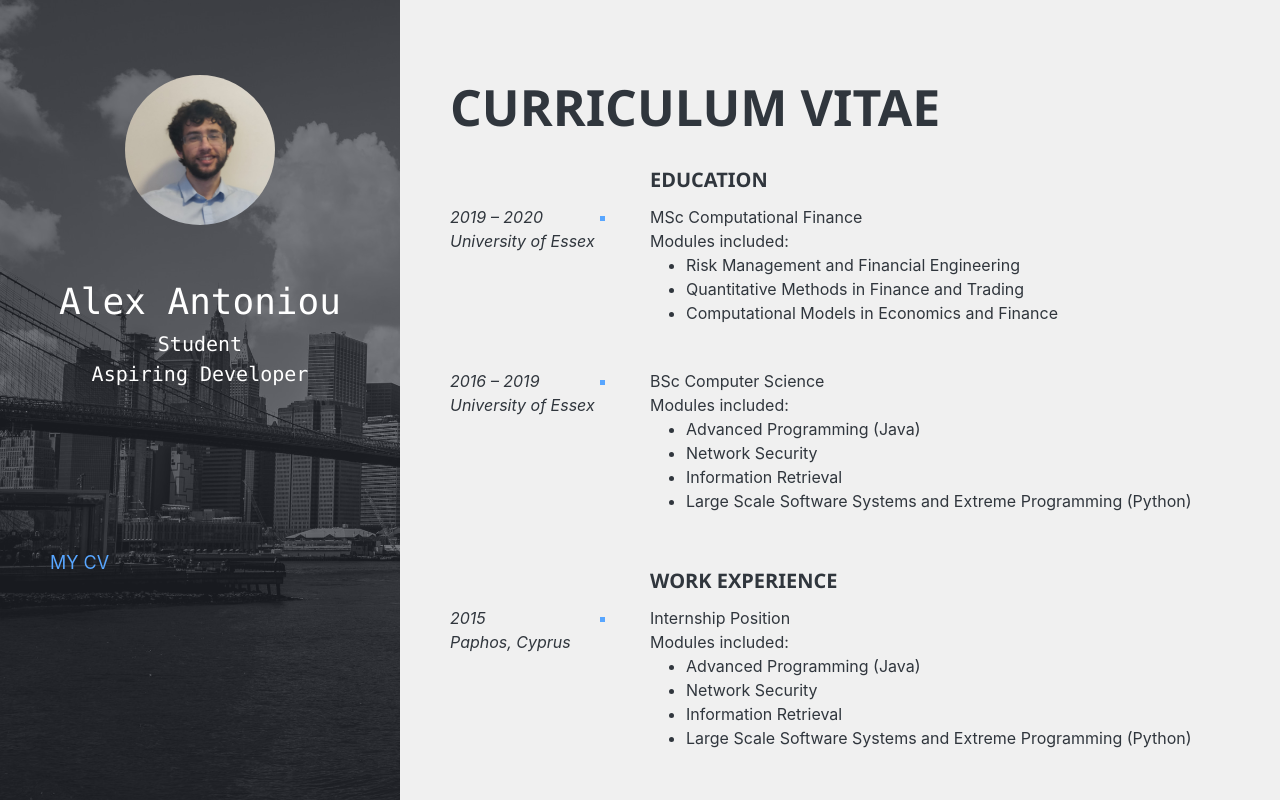
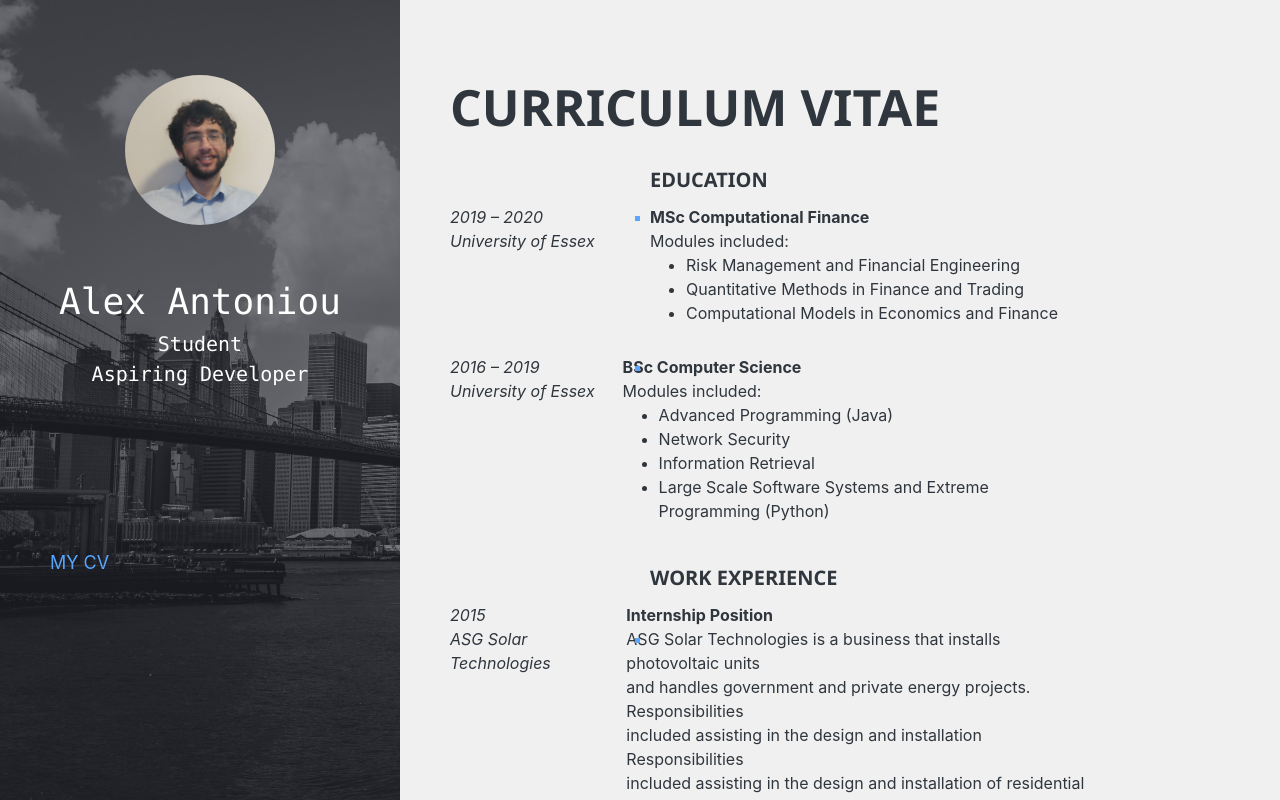
Before and after one commit to antoniouaa/hiremepls, a React (Create React App) app: page /cv in a window 1280 px wide. Built offline with nearby package versions, Linux system fonts and the light colour scheme; no server answers; some icons are missing.

Commit message:
removed unused dependencies and imports

```diff
--- a/package.json
+++ b/package.json
@@ -10,12 +10,8 @@
         "@testing-library/jest-dom": "^5.11.6",
         "@testing-library/react": "^11.2.1",
         "@testing-library/user-event": "^12.2.2",
-    "@types/react-transition-group": "^4.4.1",
-    "bootstrap": "^4.5.3",
-    "bootstrap-theme": "^5.0.0",
         "framer-motion": "^3.2.1",
         "react": "^17.0.1",
-    "react-bootstrap": "^1.4.0",
         "react-dom": "^17.0.1",
         "react-router-dom": "^5.2.0",
         "react-scripts": "4.0.0",
--- a/src/App.js
+++ b/src/App.js
@@ -1,7 +1,7 @@
 import React, { useEffect, useState } from "react";
 import { ChakraProvider, Flex } from "@chakra-ui/react";
 import "./App.css";
-import { BrowserRouter, Switch, Route, Redirect } from "react-router-dom";
+import { BrowserRouter, Switch, Route } from "react-router-dom";
 
 import { LandingPage } from "./Components/LandingPage";
 import { SideBar } from "./Components/Sidebar";
@@ -43,7 +43,6 @@ const App = () => {
                 <LandingPage projects={projects} />
               </Route>
               <Route exact path="/cv" component={CVPage} />
-              {/* <Route path="*" render={() => <Redirect path="/" />} /> */}
             </Switch>
           </Flex>
         </ChakraProvider>
--- a/src/Components/CVPage.js
+++ b/src/Components/CVPage.js
@@ -22,7 +22,10 @@ export const CVPage = () => {
           <Text className="cv-uni">University of Essex</Text>
         </Box>
         <Box className="cv-para">
-          <Text>MSc Computational Finance</Text> Modules included:
+          <Text>
+            <strong>MSc Computational Finance</strong>
+          </Text>{" "}
+          Modules included:
           <UnorderedList className="cv-subjects">
             <ListItem>Risk Management and Financial Engineering</ListItem>
             <ListItem>Quantitative Methods in Finance and Trading</ListItem>
@@ -38,7 +41,9 @@ export const CVPage = () => {
           <Text className="cv-uni">University of Essex</Text>
         </Box>
         <Box className="cv-para">
-          <Text>BSc Computer Science</Text>
+          <Text>
+            <strong>BSc Computer Science</strong>
+          </Text>
           Modules included:
           <UnorderedList className="cv-subjects">
             <ListItem>Advanced Programming (Java)</ListItem>
@@ -56,21 +61,29 @@ export const CVPage = () => {
         <strong>Work Experience</strong>
       </Text>
       <Flex className="cv-item">
-        <Box className="cv-date">
+        <Box w="200px" className="cv-date">
           <time>2015</time>
-          <Text className="cv-uni">Paphos, Cyprus</Text>
+          <Text className="cv-uni">ASG Solar Technologies</Text>
         </Box>
         <Box className="cv-para">
-          <Text>Internship Position</Text>
-          Modules included:
-          <UnorderedList className="cv-subjects">
-            <ListItem>Advanced Programming (Java)</ListItem>
-            <ListItem>Network Security</ListItem>
-            <ListItem>Information Retrieval</ListItem>
-            <ListItem>
-              Large Scale Software Systems and Extreme Programming (Python)
-            </ListItem>
-          </UnorderedList>
+          <Text className="cv-para">
+            <strong>Internship Position</strong>
+          </Text>
+          <p>
+            ASG Solar Technologies is a business that installs photovoltaic
+            units
+          </p>
+          <p>
+            and handles government and private energy projects. Responsibilities
+          </p>
+          <p>
+            included assisting in the design and installation Responsibilities
+          </p>
+          <p>
+            included assisting in the design and installation of residential PV
+          </p>
+          <p>units, connecting them to inverters and the Internet for remote</p>
+          monitoring.
         </Box>
       </Flex>
     </Flex>
--- a/src/Components/cvpage.css
+++ b/src/Components/cvpage.css
@@ -17,31 +17,34 @@
 }
 
 .cv-item {
-    width: 70vw;
+    width: 50vw;
     margin-top: 10px;
-    flex-grow: 1 2;
 }
 
 .cv-date {
-    width: 200px;
+    width: 200px !important;
     font-weight: 400;
     font-style: italic;
-    position: relative;
 }
 
 .cv-date::after {
     content: " ";
     position: relative;
     bottom: 37px;
-    left: 150px;
+    left: 185px;
     display: block;
     height: 5px;
     width: 5px;
     background-color: var(--repo-link-color);
 }
 
+.Text .cv-para {
+    font-style: oblique;
+}
+
 .cv-para {
     font-size: 16px;
+    word-wrap: break-all;
 }
 
 .cv-uni {
@@ -74,6 +77,6 @@ div.hr hr {
         display: none;
     }
     .cv-title {
-        margin: 0 !important;
+        margin: 0;
     }
 }
```
Also changed, not shown: 1 other file (tests, documents, lock files or other folders). Lines whose indentation alone changed are shown as unchanged.
